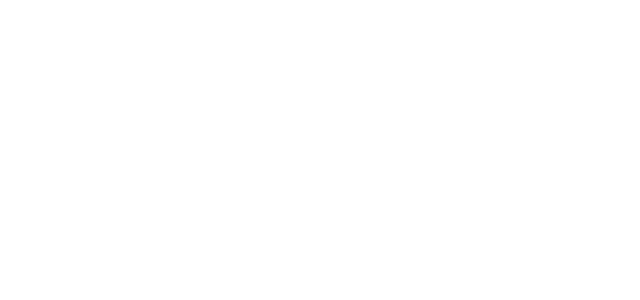
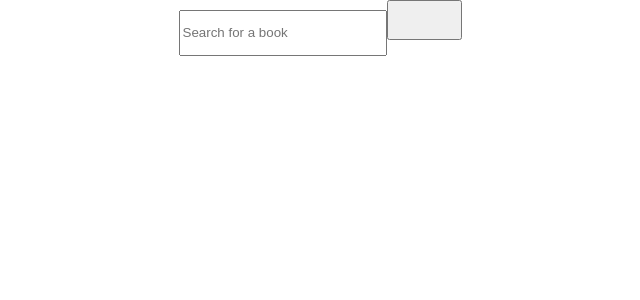
Before and after one commit to MuhammadUquaily/bookscape, a React (Create React App) app: page / in a window 1280 px wide. Shown: the top 300 px of the page, without its empty margins (320-960 px from the left). Built offline with nearby package versions, Linux system fonts and the light colour scheme.

Commit message:
Adding functionality to header component

```diff
--- a/src/App.js
+++ b/src/App.js
@@ -1,8 +1,43 @@
+import { useState, useEffect } from 'react'
 import './App.css';
+import Header from './components/header/header'
 
 function App() {
+
+  const [books, setBooks] = useState([]);
+  const [currentPage, setCurrentPage] = useState(1);
+  const [hasNextPage, setHasNextPage] = useState(false);
+
+  const handleSearch = async (page = 1, searchTerm = "") => {
+    if (!searchTerm || !searchTerm.trim()) return;
+
+    const limit = 15;
+    try {
+        const response = await fetch(
+            `https://openlibrary.org/search.json?q=${encodeURIComponent(searchTerm)}&limit=${limit}&page=${page}`
+        );
+
+        if (!response.ok) {
+            throw new Error(`HTTP error! status: ${response.status}`);
+        }
+
+        const data = await response.json();
+
+        setBooks(data.docs);
+        setCurrentPage(page);
+        setHasNextPage(data.docs.length === limit);
+    } catch (error) {
+        console.error('Error during fetch:', error);
+    }
+  }
+
+  useEffect(() => {}, [books]);
+  useEffect(() => {}, [currentPage]);
+  useEffect(() => {}, [hasNextPage]);
+
   return (
     <div className="App">
+      <Header handleSearch={handleSearch} />
     </div>
   );
 }
--- a/src/components/header/header.js
+++ b/src/components/header/header.js
@@ -0,0 +1,34 @@
+import { React, useState } from "react";
+import './header.css'
+
+const Header = ({ handleSearch }) => {
+    const [searchTerm, setSearchTerm] = useState("")
+
+    const handleChange = (event) => {
+        setSearchTerm(event.target.value)
+    }
+
+    const handleEnter = (event) => {
+        if (event.key === 'Enter') {
+            handleSearch(1, searchTerm)
+        }
+    }
+
+    return (
+        <div className="header">
+            <input
+                className="search-bar"
+                placeholder="Search for a book"
+                value={searchTerm}
+                onChange={(e) => handleChange(e)}
+                onKeyDown={(e) => handleEnter(e)}
+            />
+            <button
+                onClick={() => handleSearch(1, searchTerm)}
+                className="search-button"
+            />
+        </div>
+    )
+}
+
+export default Header;
```
